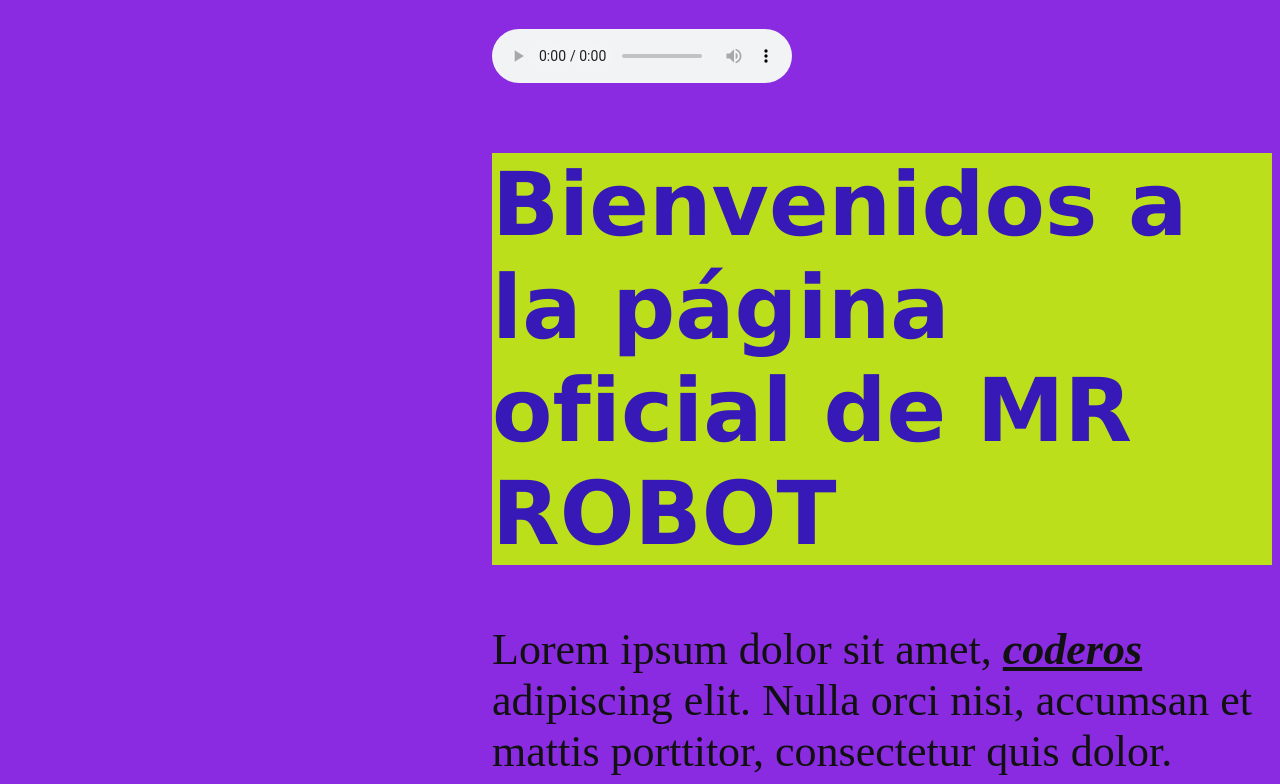
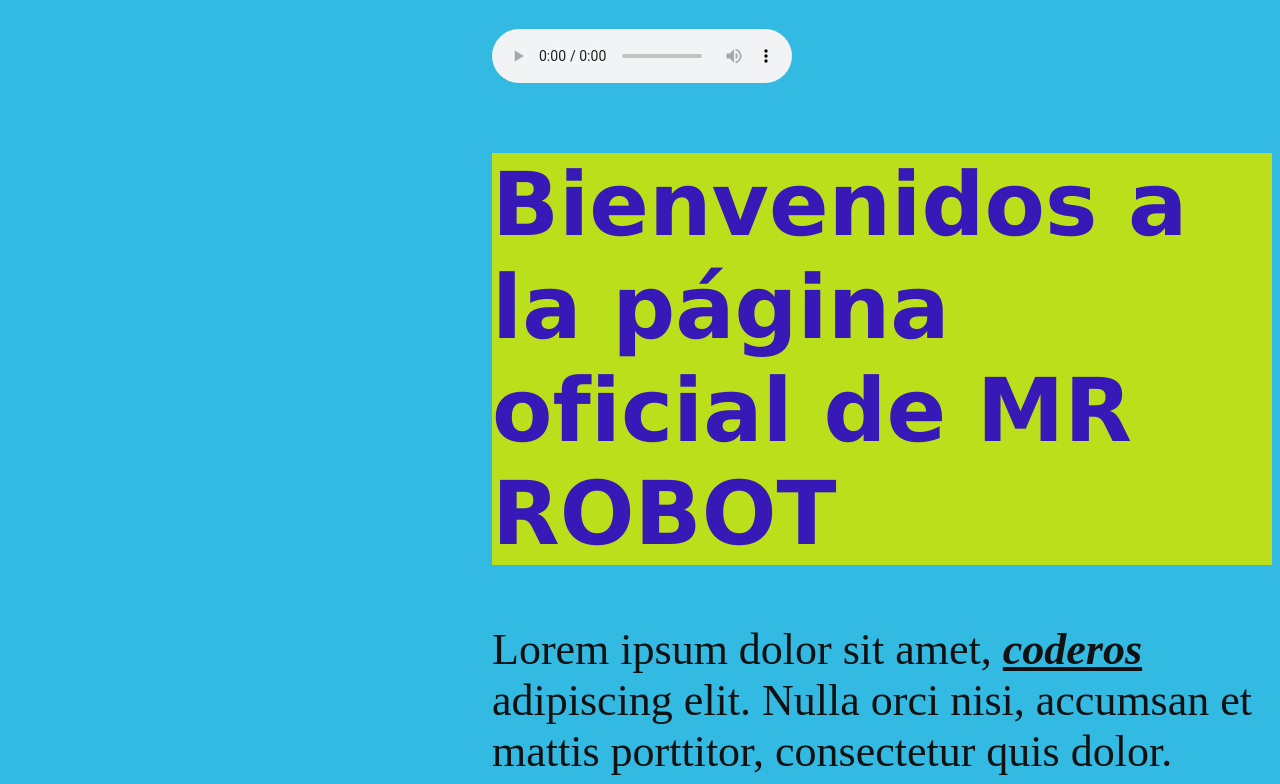
Before and after one commit to charlyred/mrrobot17, a plain HTML site: page index.html in a window 1280 px wide. Shown: the part 609-1393 px from the top of the page. Drawn offline with Linux system fonts and the light colour scheme.

Commit message:
cambié el color de fondo con css

```diff
--- a/css/style.css
+++ b/css/style.css
@@ -2,7 +2,7 @@
     font-size: 44px; /*tamaño base*/
 }
 body {
-    background-color: blueviolet; /*Commit 1 en CSS*/
+    background-color: rgb(51, 186, 226); /*Commit 1 en CSS*/
     color: #111;
     padding-left: 11em;
 }
```
